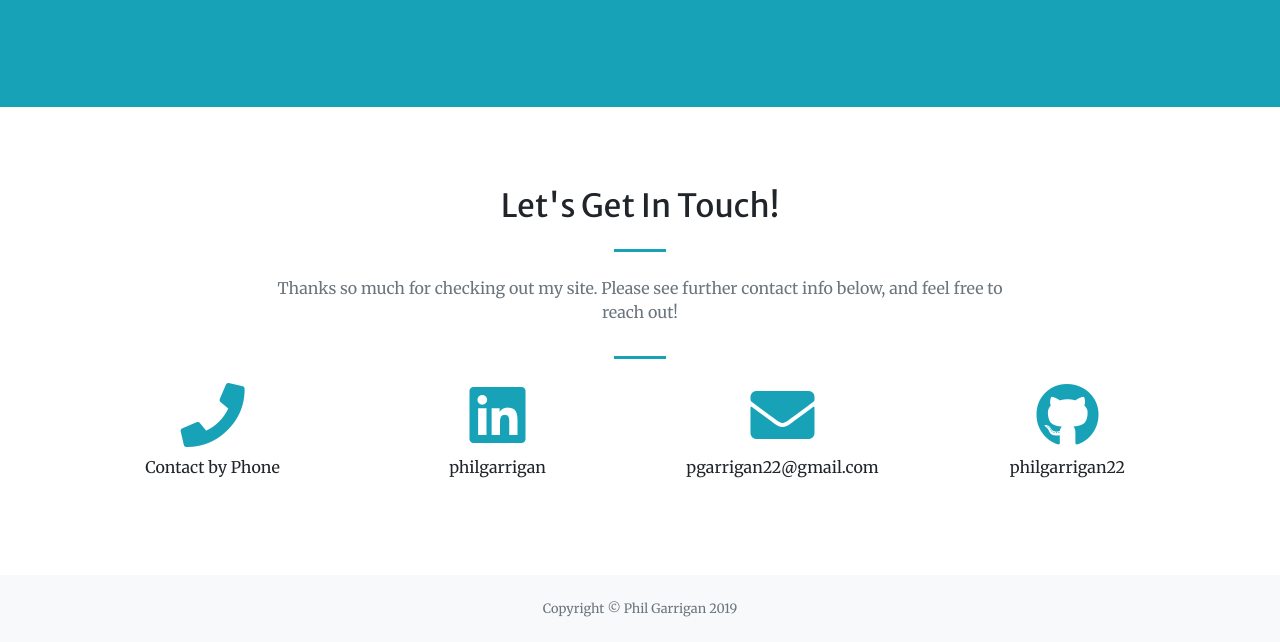
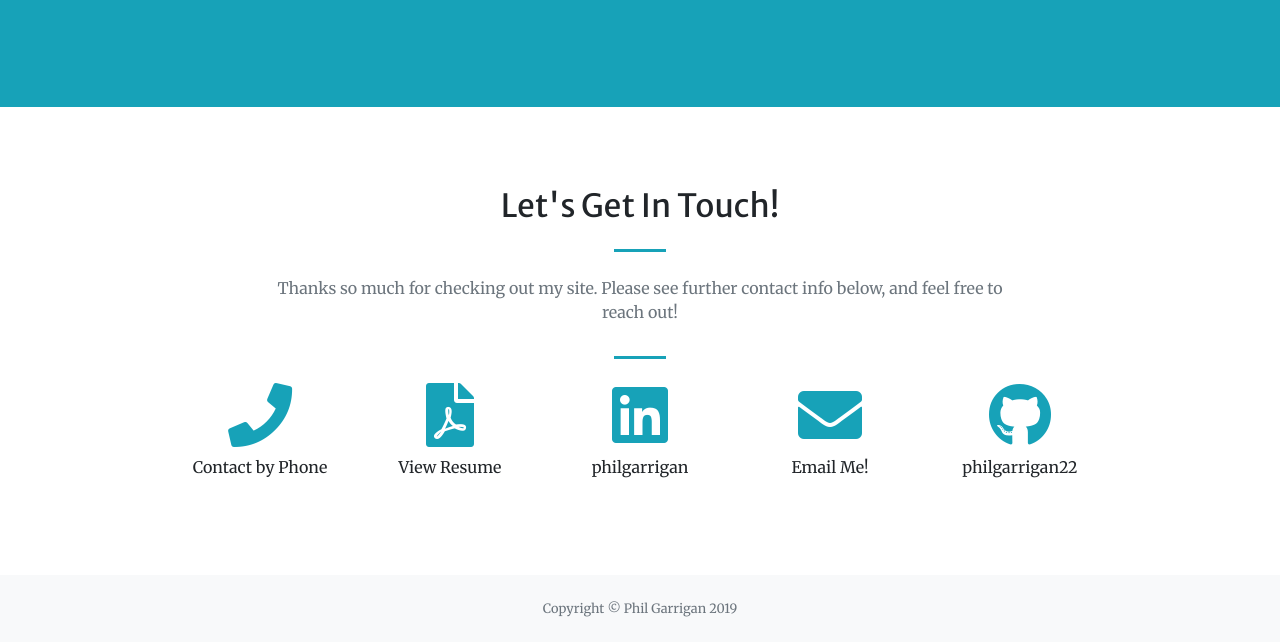
Before and after one commit to philgarrigan22/philgarrigan22.github.io, a website with bundled scripts: page index.html in a window 1280 px wide. Shown: the part 5977-6619 px from the top of the page. Built offline with nearby package versions, Linux system fonts and the light colour scheme; files whose address does not match are found by name.

Commit message:
Add resume button to bottom section
- Add divider to portfolio header.

```diff
--- a/index.html
+++ b/index.html
@@ -71,7 +71,7 @@
         </div>
         <div class="col-lg-8 align-self-baseline">
           <p class="text-white mb-5">Boston Based Full-Stack Web Developer | Software Engineer</p>
-          <a class="btn btn-primary btn-xl js-scroll-trigger" href="https://drive.google.com/file/d/1wLwAXMHGPCrN3mzKujw1aZEv1i7G1sjF/view?usp=sharing">View Resume</a>
+          <a class="btn btn-primary btn-xl js-scroll-trigger" href="https://drive.google.com/file/d/1wLwAXMHGPCrN3mzKujw1aZEv1i7G1sjF/view?usp=sharing" target="_blank">View Resume</a>
         </div>
       </div>
     </div>
@@ -187,7 +187,7 @@
       <div class="row">
         <div class="col-lg-12 text-center">
           <h1 class="text-center mt-0">Portfolio</h1>
-          <hr class="divider my-4">
+          <hr class="divider light my-4">
         </div>
       </div>
       <div class="row">
@@ -398,25 +398,31 @@
       </div>
       <hr class="divider my-4">
       <div class="row justify-content-center">
-          <div class="col-lg-3 text-center">
-            <a href="tel:+19783195280">
-              <i class="fa fa-phone fa-4x sr-contact mb-2"></i>
-            </a>
-            <p>Contact by Phone</p>
-          </div>
-        <div class="col-lg-3 text-center">
+        <div class="col-lg-2 text-center">
+          <a href="tel:+19783195280">
+            <i class="fa fa-phone fa-4x sr-contact mb-2"></i>
+          </a>
+          <p>Contact by Phone</p>
+        </div>
+        <div class="col-lg-2 text-center">
+          <a href="https://drive.google.com/file/d/1wLwAXMHGPCrN3mzKujw1aZEv1i7G1sjF/view?usp=sharing" target="_blank">
+            <i class="fas fa-4x fa-file-pdf mb-2"></i>
+          </a>
+          <p>View Resume</p>
+        </div>
+        <div class="col-lg-2 text-center">
           <a href="https://www.linkedin.com/in/philgarrigan/" target="_blank">
             <i class="fab fa-linkedin fa-4x mb-2"></i>
           </a>
           <p>philgarrigan</p>
         </div>
-        <div class="col-lg-3 text-center">
+        <div class="col-lg-2 text-center">
           <a href="mailto:&#112;&#103;&#097;&#114;&#114;&#105;&#103;&#097;&#110;&#050;&#050;&#064;&#103;&#109;&#097;&#105;&#108;&#046;&#099;&#111;&#109;">
             <i class="fas fa-4x fa-envelope mb-2"></i>
           </a>
-          <p>&#112;&#103;&#097;&#114;&#114;&#105;&#103;&#097;&#110;&#050;&#050;&#064;&#103;&#109;&#097;&#105;&#108;&#046;&#099;&#111;&#109;</p>
+          <p>Email Me!</p>
         </div>
-        <div class="col-lg-3 text-center">
+        <div class="col-lg-2 text-center">
           <a href="https://github.com/philgarrigan22" target="_blank">
             <i class="fab fa-github fa-4x mb-2"></i>
           </a>
```
